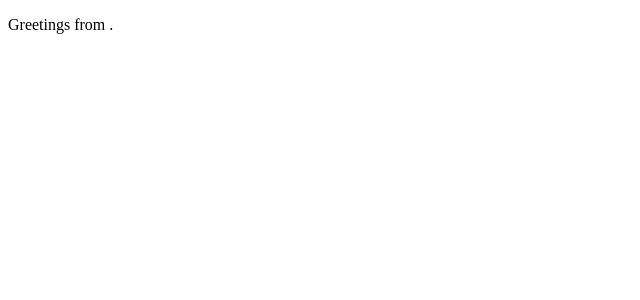
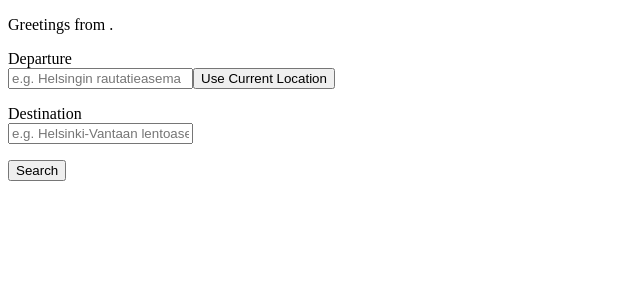
Before and after one commit to zw627/helsinki-journey-planner, a React (Create React App) app in the folder client/: page / in a window 1280 px wide. Shown: the top 300 px of the page, without its empty margins (0-640 px from the left). Built offline with nearby package versions, Linux system fonts and the light colour scheme; no server answers.

Commit message:
Add SearchForm

```diff
--- a/client/src/components/App.js
+++ b/client/src/components/App.js
@@ -1,5 +1,7 @@
 import React, { useState, useEffect } from "react";
 import axios from "axios";
+
+import SearchFrom from "./SearchForm/";
 
 const App = () => {
   const [data, setData] = useState("");
@@ -18,6 +20,7 @@ const App = () => {
   return (
     <div className="App">
       <p>Greetings from {data}.</p>
+      <SearchFrom />
     </div>
   );
 };
--- /dev/null
+++ b/client/src/components/SearchForm/index.css
@@ -0,0 +1,7 @@
+form label {
+  display: block;
+}
+
+form div {
+  margin: 16px auto;
+}
--- /dev/null
+++ b/client/src/components/SearchForm/index.js
@@ -0,0 +1,73 @@
+import React, { useState } from "react";
+
+import "./index.css";
+
+const SearchForm = () => {
+  const [departure, setDeparture] = useState("");
+  const [destination, setdestination] = useState("");
+
+  const handleGeolocation = (e) => {
+    e.preventDefault();
+
+    if ("geolocation" in navigator) {
+      navigator.geolocation.getCurrentPosition(
+        (position) => {
+          console.log("Latitude is:", position.coords.latitude);
+          console.log("Longitude is:", position.coords.longitude);
+        },
+        (error) => {
+          console.log(error.message);
+        }
+      );
+    }
+  };
+
+  const handleDeparture = (e) => {
+    const filteredInput = e.target.value;
+    setDeparture(filteredInput);
+  };
+
+  const handleDestination = (e) => {
+    const filteredInput = e.target.value;
+    setdestination(filteredInput);
+  };
+
+  const handleSearch = (e) => {
+    e.preventDefault();
+  };
+
+  return (
+    <form>
+      <div className="form-departure">
+        <label htmlFor="departure-input">Departure</label>
+        <input
+          type="text"
+          id="departure-input"
+          placeholder="e.g. Helsingin rautatieasema"
+          value={departure}
+          onChange={handleDeparture}
+        />
+        <input
+          type="button"
+          value="Use Current Location"
+          onClick={handleGeolocation}
+        />
+      </div>
+
+      <div className="form-destination">
+        <label htmlFor="destination-input">Destination</label>
+        <input
+          type="text"
+          id="destination-input"
+          placeholder="e.g. Helsinki-Vantaan lentoasema"
+          value={destination}
+          onChange={handleDestination}
+        />
+      </div>
+
+      <input type="submit" value="Search" onClick={handleSearch} />
+    </form>
+  );
+};
+
+export default SearchForm;
```
